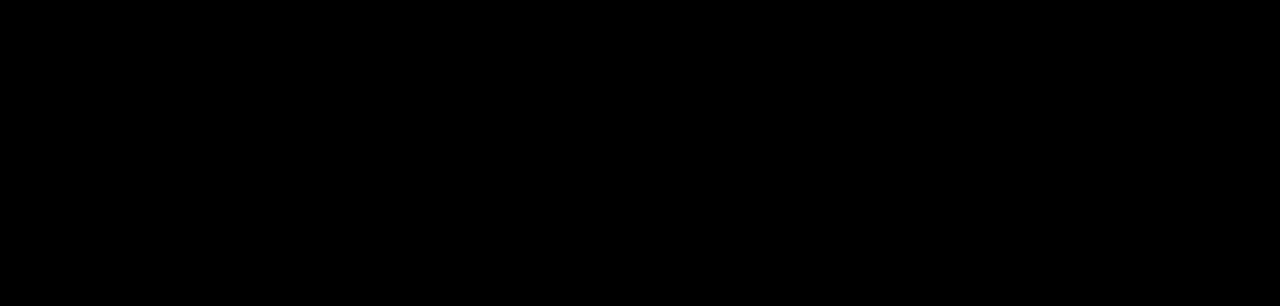
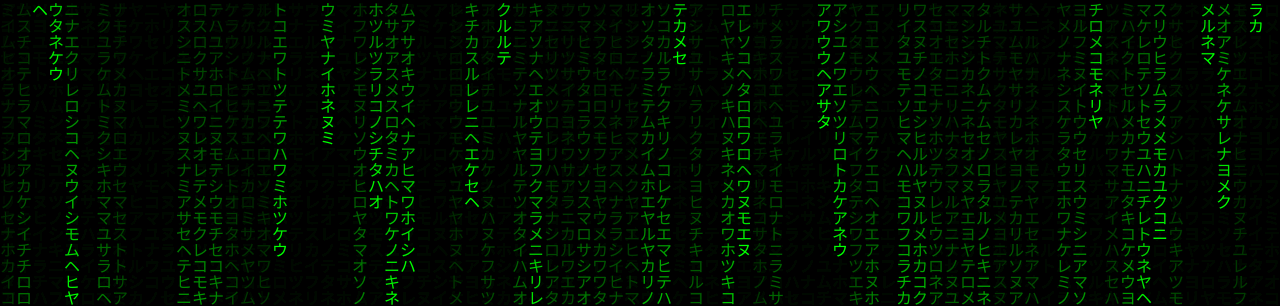
Before and after one commit to ehewlett3/ehewlett3.github.io, a plain HTML site: page index.html in a window 1280 px wide. Shown: the top 306 px of the page. Drawn offline with Linux system fonts and the light colour scheme.

Commit message:
Update index.html

```diff
--- a/index.html
+++ b/index.html
@@ -18,4 +18,45 @@
         </ul>
     </div>
 </body>
+<script>
+    const canvas = document.createElement("canvas");
+    const ctx = canvas.getContext("2d");
+
+    canvas.width = window.innerWidth;
+    canvas.height = window.innerHeight;
+    document.querySelector(".matrix-background").appendChild(canvas);
+
+    const katakana = "アカサタナハマヤラワイキシチニヒミリウクスツヌフムユルエケセテネヘメレオコソトノホモヨロ";
+    const fontSize = 16;
+    const columns = canvas.width / fontSize;
+
+    const drops = Array.from({ length: columns }).fill(1);
+
+    function draw() {
+        ctx.fillStyle = "rgba(0, 0, 0, 0.05)";
+        ctx.fillRect(0, 0, canvas.width, canvas.height);
+
+        ctx.fillStyle = "#0F0";
+        ctx.font = `${fontSize}px monospace`;
+
+        drops.forEach((y, index) => {
+            const text = katakana[Math.floor(Math.random() * katakana.length)];
+            const x = index * fontSize;
+
+            ctx.fillText(text, x, y * fontSize);
+
+            if (y * fontSize > canvas.height && Math.random() > 0.975) {
+                drops[index] = 0;
+            }
+            drops[index]++;
+        });
+    }
+
+    setInterval(draw, 50);
+
+    window.addEventListener("resize", () => {
+        canvas.width = window.innerWidth;
+        canvas.height = window.innerHeight;
+    });
+</script>
 </html>
```
